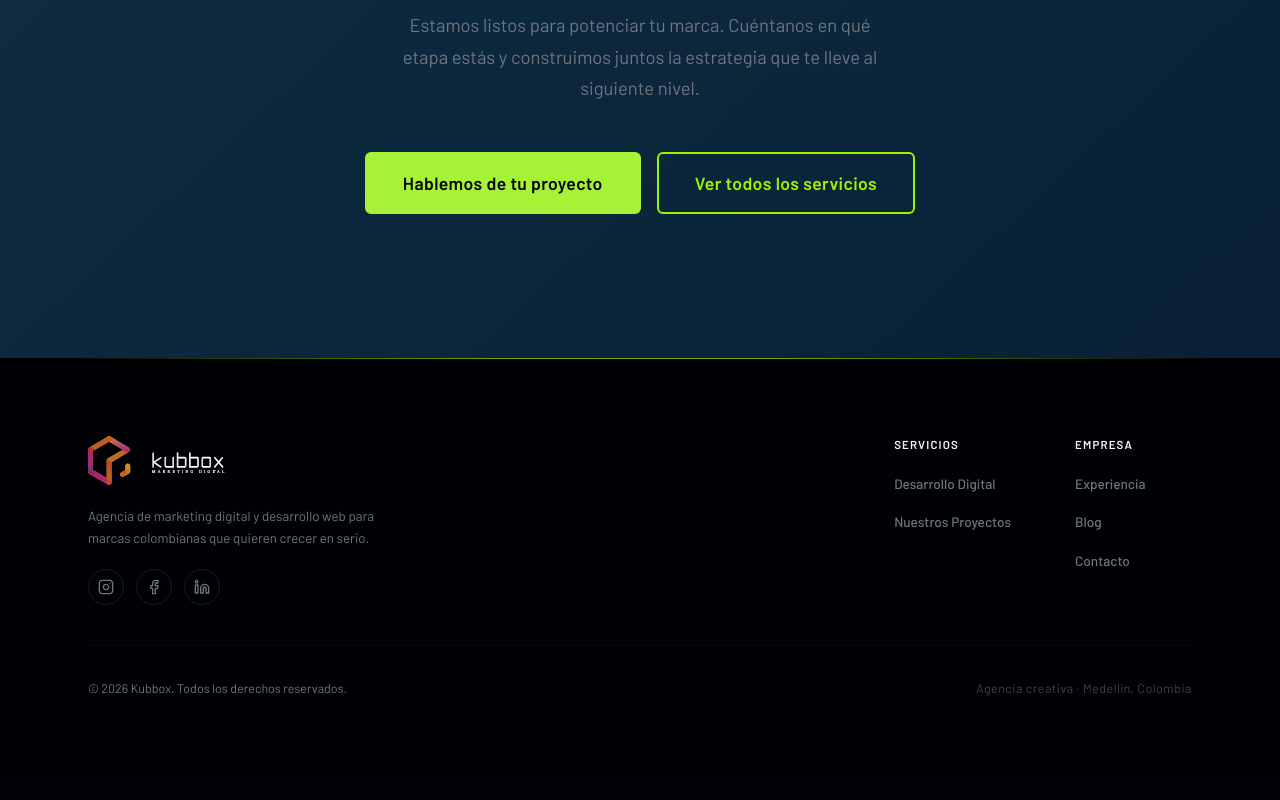
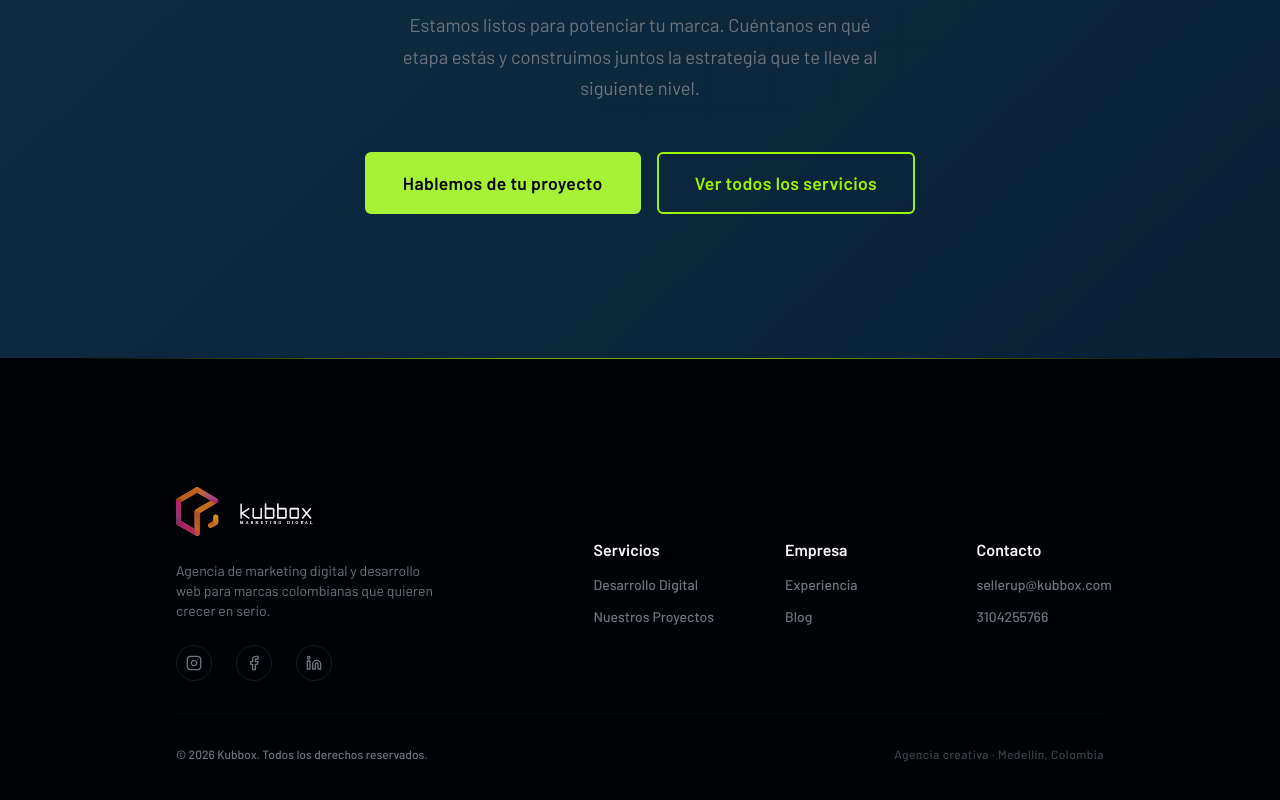
Before and after one commit to kubbox-dev/sitio_kubbox, a React (Vite) app: page / in a window 1280 px wide. Shown: the part 5732-6532 px from the top of the page. Before the commit the page ends 6508 px from the top, so only its background shows below. Built offline with nearby package versions, Linux system fonts and the light colour scheme; a web font is replaced by a local one.

Commit message:
Seccion Footer (Actualizada)

```diff
--- a/src/components/layout/Footer.jsx
+++ b/src/components/layout/Footer.jsx
@@ -1,103 +1,140 @@
-import { Link } from 'react-router-dom'
+import { Link } from "react-router-dom";
 
 const SECTIONS = [
   {
-    title: 'Servicios',
+    title: "Servicios",
     links: [
-      { label: 'Desarrollo Digital', href: '/servicios/desarrollo-digital' },
-      { label: 'Nuestros Proyectos', href: '/proyectos' },
+      { name: "Desarrollo Digital", href: "/servicios/desarrollo-digital" },
+      { name: "Nuestros Proyectos", href: "/proyectos" },
     ],
   },
   {
-    title: 'Empresa',
+    title: "Empresa",
     links: [
-      { label: 'Experiencia',  href: '/'         },
-      { label: 'Blog',         href: '#'          },
-      { label: 'Contacto',     href: '/contacto'  },
+      { name: "Experiencia", href: "/" },
+      { name: "Blog", href: "#" },
     ],
   },
-]
+  {
+    title: "Contacto",
+    links: [
+      { name: "sellerup@kubbox.com", href: "/privacidad" },
+      { name: "3104255766", href: "/terminos" },
+    ],
+  },
+];
 
 const SOCIAL = [
-  { Icon: IconInstagram, href: '#', label: 'Instagram' },
-  { Icon: IconFacebook,  href: '#', label: 'Facebook'  },
-  { Icon: IconLinkedin,  href: '#', label: 'LinkedIn'  },
-]
+  { Icon: IconInstagram, href: "#", label: "Instagram" },
+  { Icon: IconFacebook, href: "#", label: "Facebook" },
+  { Icon: IconLinkedin, href: "#", label: "LinkedIn" },
+];
+
+const LEGAL_LINKS = [
+  { name: "Términos y Condiciones", href: "/terminos" },
+  { name: "Política de Privacidad", href: "/privacidad" },
+];
 
 export default function Footer() {
   return (
-    <footer className="relative [background:oklch(0.07_0.020_260)]">
+    <footer className="relative w-full [background:oklch(0.07_0.020_260)]">
       <span
         aria-hidden="true"
         className="absolute inset-x-0 top-0 block h-px opacity-70 [background:linear-gradient(to_right,transparent_5%,var(--c-lime)_40%,var(--c-lime)_60%,transparent_95%)]"
       />
 
-      <div className="mx-auto max-w-[var(--container)] px-[var(--container-pad)] py-[clamp(3rem,6vw,5rem)]">
-
-        {/* ── Main row: left brand + right sections ── */}
-        <div className="flex w-full flex-col gap-12 lg:flex-row lg:items-start lg:justify-between">
-
+      <div className="mx-auto w-[80%] px-[var(--container-pad)] py-32">
+        <div className="flex w-full flex-col justify-between gap-10 lg:flex-row lg:items-center lg:text-left">
           {/* Left: logo + tagline + social */}
-          <div className="flex flex-col gap-5 lg:max-w-[300px]">
+          <div className="flex w-full flex-col justify-between gap-6 lg:items-start lg:max-w-[35%]">
             <Link to="/" className="block no-underline">
               <img
                 src="/images/LOGO BUENO KUBBOX/Recurso 52.svg"
                 alt="Kubbox"
-                style={{ height: '3.2rem', width: 'auto', display: 'block' }}
+                style={{ height: "3.2rem", width: "auto", display: "block" }}
               />
             </Link>
-
             <p
-              className="text-[0.83rem] leading-relaxed"
-              style={{ fontFamily: 'var(--font-body)', color: 'var(--c-muted)' }}
+              className="max-w-[80%] text-sm"
+              style={{
+                fontFamily: "var(--font-body)",
+                color: "var(--c-muted)",
+              }}
             >
-              Agencia de marketing digital y desarrollo web para marcas colombianas que quieren crecer en serio.
+              Agencia de marketing digital y desarrollo web para marcas
+              colombianas que quieren crecer en serio.
             </p>
-
-            <div className="flex items-center gap-3">
-              {SOCIAL.map(({ Icon, href, label }) => (
+            <ul
+              className="flex items-center space-x-6"
+              style={{ color: "var(--c-muted)" }}
+            >
+              {SOCIAL.map(({ Icon, href, label }, idx) => (
+                <li
+                  key={idx}
+                  className="font-medium transition-colors duration-200 hover:text-primary"
+                >
                   <a
-                  key={label}
                     href={href}
                     aria-label={label}
                     className="flex h-9 w-9 items-center justify-center rounded-full border transition-colors duration-200"
-                  style={{ borderColor: 'oklch(0.22 0.020 260)', color: 'var(--c-muted)' }}
-                  onMouseEnter={e => {
-                    e.currentTarget.style.color        = 'var(--c-lime)'
-                    e.currentTarget.style.borderColor  = 'var(--c-lime)'
+                    style={{ borderColor: "oklch(0.22 0.020 260)" }}
+                    onMouseEnter={(e) => {
+                      e.currentTarget.style.color = "var(--c-lime)";
+                      e.currentTarget.style.borderColor = "var(--c-lime)";
                     }}
-                  onMouseLeave={e => {
-                    e.currentTarget.style.color        = 'var(--c-muted)'
-                    e.currentTarget.style.borderColor  = 'oklch(0.22 0.020 260)'
+                    onMouseLeave={(e) => {
+                      e.currentTarget.style.color = "var(--c-muted)";
+                      e.currentTarget.style.borderColor =
+                        "oklch(0.22 0.020 260)";
                     }}
                   >
                     <Icon size={16} />
                   </a>
+                </li>
               ))}
-            </div>
+            </ul>
           </div>
 
-          {/* Right: link sections */}
-          <div className="grid grid-cols-2 gap-8 sm:gap-16">
-            {SECTIONS.map(({ title, links }) => (
-              <div key={title}>
+          {/* Right: link sections - alineado perfectamente con el logo */}
+          <div className="grid w-full gap-6 md:grid-cols-3 lg:max-w-[55%] lg:gap-16">
+            {SECTIONS.map((section, sectionIdx) => (
+              <div key={sectionIdx}>
                 <h3
-                  className="mb-4 text-[0.72rem] uppercase tracking-[0.10em]"
-                  style={{ fontFamily: 'var(--font-body)', fontWeight: 700, color: 'var(--c-ink)' }}
+                  className="mb-4 font-bold"
+                  style={{
+                    fontFamily: "var(--font-body)",
+                    color: "var(--c-ink)",
+                    marginTop: 0,
+                    paddingTop: 0,
+                    lineHeight: 1.2,
+                  }}
                 >
-                  {title}
+                  {section.title}
                 </h3>
-                <ul className="flex flex-col gap-3">
-                  {links.map(({ label, href }) => (
-                    <li key={label}>
+                <ul
+                  className="space-y-3 text-sm"
+                  style={{ color: "var(--c-muted)" }}
+                >
+                  {section.links.map((link, linkIdx) => (
+                    <li
+                      key={linkIdx}
+                      className="font-medium transition-colors duration-200 hover:text-primary"
+                    >
                       <Link
-                        to={href}
-                        className="text-[0.85rem] font-medium no-underline transition-colors duration-200"
-                        style={{ fontFamily: 'var(--font-body)', color: 'var(--c-muted)' }}
-                        onMouseEnter={e => (e.currentTarget.style.color = 'var(--c-ink)')}
-                        onMouseLeave={e => (e.currentTarget.style.color = 'var(--c-muted)')}
+                        to={link.href}
+                        className="no-underline transition-colors duration-200"
+                        style={{
+                          fontFamily: "var(--font-body)",
+                          color: "var(--c-muted)",
+                        }}
+                        onMouseEnter={(e) =>
+                          (e.currentTarget.style.color = "var(--c-ink)")
+                        }
+                        onMouseLeave={(e) =>
+                          (e.currentTarget.style.color = "var(--c-muted)")
+                        }
                       >
-                        {label}
+                        {link.name}
                       </Link>
                     </li>
                   ))}
@@ -105,59 +142,89 @@ export default function Footer() {
               </div>
             ))}
           </div>
-
         </div>
 
-        {/* ── Bottom bar ── */}
         <div
-          className="mt-10 flex flex-col items-center justify-between gap-3 border-t pt-8 md:flex-row"
-          style={{ borderColor: 'oklch(0.14 0.022 260)' }}
+          className="mt-8 flex flex-col justify-between gap-4 border-t py-8 text-xs font-medium md:flex-row md:items-center md:text-left"
+          style={{
+            borderColor: "oklch(0.14 0.022 260)",
+            color: "var(--c-muted)",
+          }}
         >
           <p
-            className="text-[0.78rem]"
-            style={{ fontFamily: 'var(--font-body)', color: 'var(--c-muted)' }}
+            className="order-2 lg:order-1"
+            style={{ fontFamily: "var(--font-body)" }}
           >
             © {new Date().getFullYear()} Kubbox. Todos los derechos reservados.
           </p>
           <p
-            className="text-[0.78rem] tracking-[0.04em]"
-            style={{ fontFamily: 'var(--font-body)', color: 'oklch(0.38 0.014 260)' }}
+            className="order-1 text-xs tracking-[0.04em] md:order-2"
+            style={{
+              fontFamily: "var(--font-body)",
+              color: "oklch(0.38 0.014 260)",
+            }}
           >
             Agencia creativa · Medellín, Colombia
           </p>
         </div>
-
       </div>
     </footer>
-  )
+  );
 }
 
 /* ── Inline brand icons ────────────────────────────────────────── */
 
 function IconInstagram({ size = 16 }) {
   return (
-    <svg width={size} height={size} viewBox="0 0 24 24" fill="none" stroke="currentColor" strokeWidth="2" strokeLinecap="round" strokeLinejoin="round">
+    <svg
+      width={size}
+      height={size}
+      viewBox="0 0 24 24"
+      fill="none"
+      stroke="currentColor"
+      strokeWidth="2"
+      strokeLinecap="round"
+      strokeLinejoin="round"
+    >
       <rect x="2" y="2" width="20" height="20" rx="5" ry="5" />
       <path d="M16 11.37A4 4 0 1 1 12.63 8 4 4 0 0 1 16 11.37z" />
       <line x1="17.5" y1="6.5" x2="17.51" y2="6.5" />
     </svg>
-  )
+  );
 }
 
 function IconFacebook({ size = 16 }) {
   return (
-    <svg width={size} height={size} viewBox="0 0 24 24" fill="none" stroke="currentColor" strokeWidth="2" strokeLinecap="round" strokeLinejoin="round">
+    <svg
+      width={size}
+      height={size}
+      viewBox="0 0 24 24"
+      fill="none"
+      stroke="currentColor"
+      strokeWidth="2"
+      strokeLinecap="round"
+      strokeLinejoin="round"
+    >
       <path d="M18 2h-3a5 5 0 0 0-5 5v3H7v4h3v8h4v-8h3l1-4h-4V7a1 1 0 0 1 1-1h3z" />
     </svg>
-  )
+  );
 }
 
 function IconLinkedin({ size = 16 }) {
   return (
-    <svg width={size} height={size} viewBox="0 0 24 24" fill="none" stroke="currentColor" strokeWidth="2" strokeLinecap="round" strokeLinejoin="round">
+    <svg
+      width={size}
+      height={size}
+      viewBox="0 0 24 24"
+      fill="none"
+      stroke="currentColor"
+      strokeWidth="2"
+      strokeLinecap="round"
+      strokeLinejoin="round"
+    >
       <path d="M16 8a6 6 0 0 1 6 6v7h-4v-7a2 2 0 0 0-2-2 2 2 0 0 0-2 2v7h-4v-7a6 6 0 0 1 6-6z" />
       <rect x="2" y="9" width="4" height="12" />
       <circle cx="4" cy="4" r="2" />
     </svg>
-  )
+  );
 }
```
Lines whose indentation alone changed are shown as unchanged.
